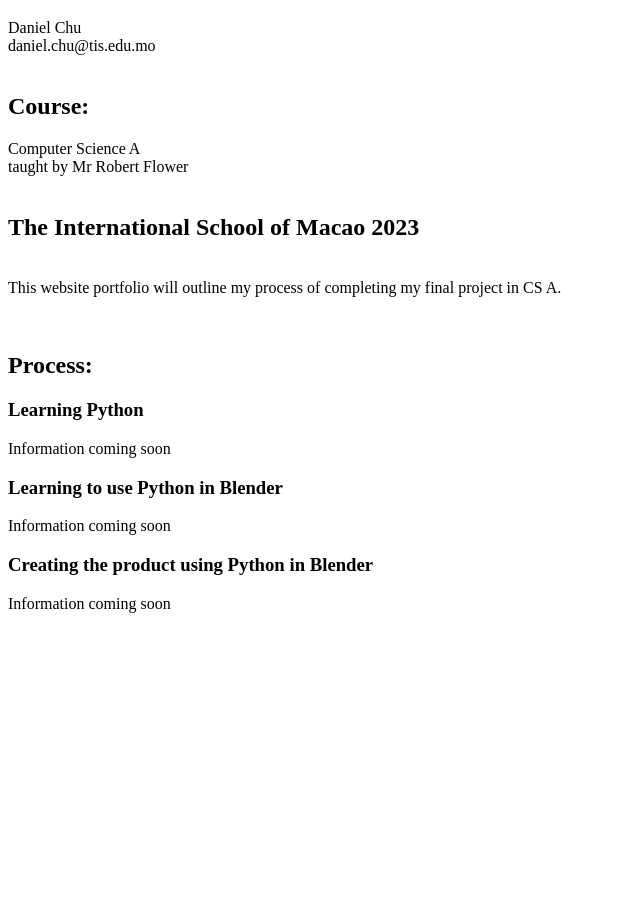
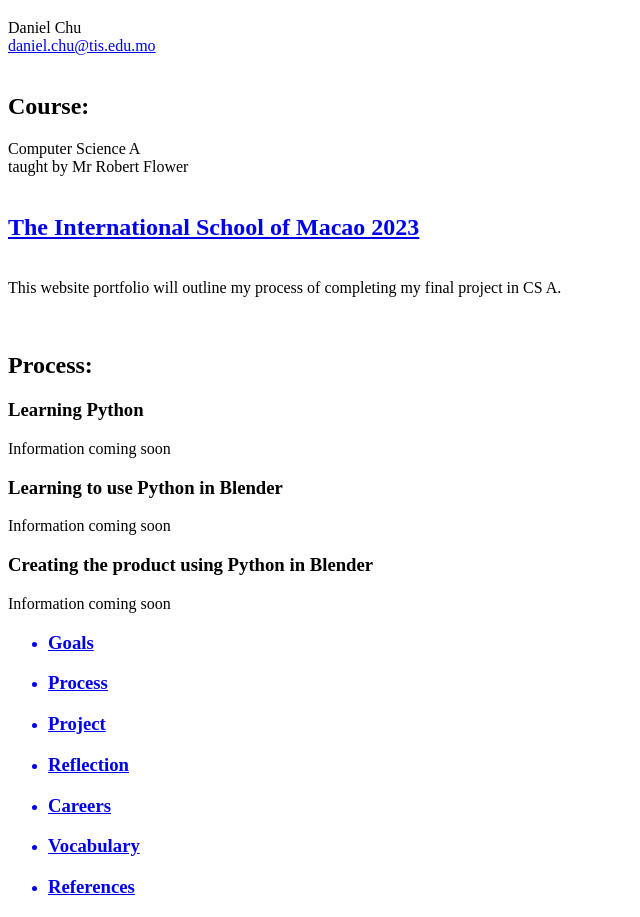
Before and after one commit to earthinhabitant/earthinhabitant.github.io, a plain HTML site: page index.html in a window 1280 px wide. Shown: the part 61-978 px from the top of the page, without its empty margins (0-640 px from the left). Before the commit the page ends 800 px from the top, so only its background shows below. Drawn offline with Linux system fonts and the light colour scheme.

Commit message:
Add files via upload

```diff
--- a/index.html
+++ b/index.html
@@ -7,12 +7,12 @@
     <body>
         <h1>Web Portfolio</h1>
         <div> Daniel Chu <br>
-            daniel.chu@tis.edu.mo <br>
+            <a href="mailto:daniel.chu@tis.edu.mo">daniel.chu@tis.edu.mo <br></a>
             <br>
             <h2>Course:</h2>
             Computer Science A <br>
             taught by Mr Robert Flower <br> <br>
-            <h2>The International School of Macao 2023</h2>
+            <a href="https://www.tis.edu.mo"><h2>The International School of Macao 2023</h2></a>
             <br>
             This website portfolio will outline my process of completing my final project in CS A.
             <br> <br> <br>
@@ -25,8 +25,18 @@
                 Information coming soon <br>
             <h3>Creating the product using Python in Blender</h3>
                 Information coming soon<br>
+        <div>
+            <ul>
+                <a href="Goals.html"><li><h3>Goals</h3></li></a>
+                <a href="Process.html"><li><h3>Process</h3></li></a>
+                <a href="Project.html"><li><h3>Project</h3></li></a>
+                <a href="Reflection.html"><li><h3>Reflection</h3></li></a>
+                <a href="Careers.html"><li><h3>Careers</h3></li></a>
+                <a href="Vocabulary.html"><li><h3>Vocabulary</h3></li></a>
+                <a href="mla.html"><li><h3>References</h3></li></a>
+            </ul>
+        </div>
 
-        </div>
     </body>
 </html>
 
```
